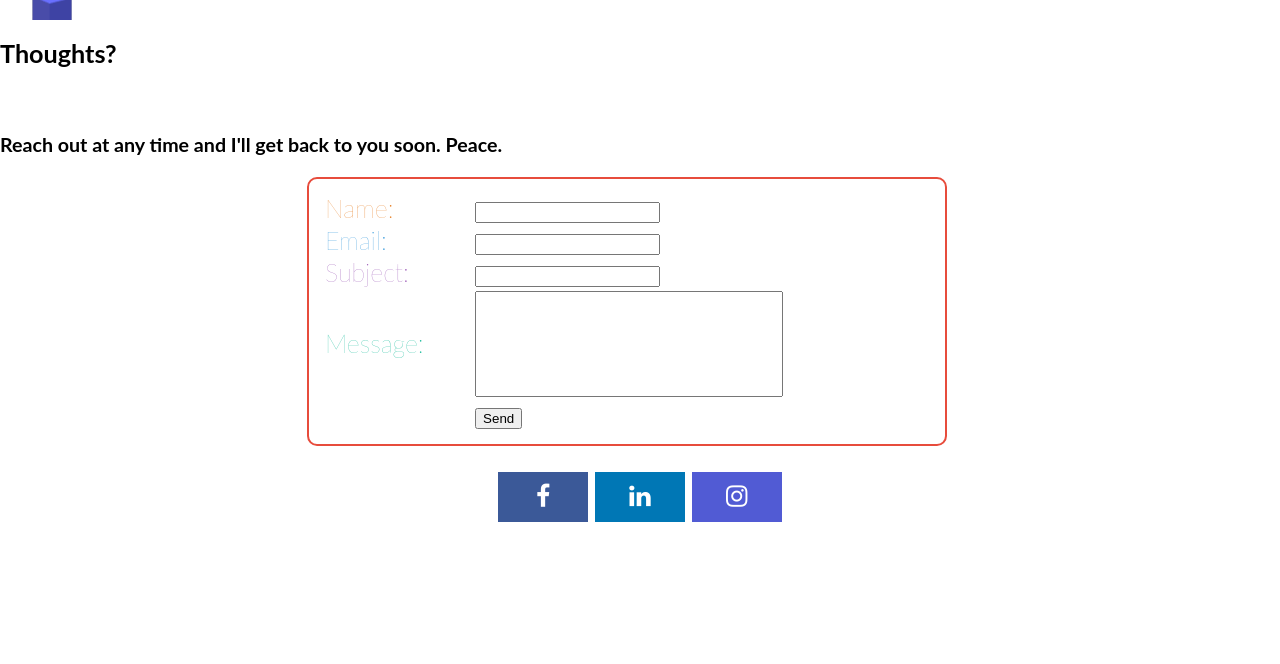
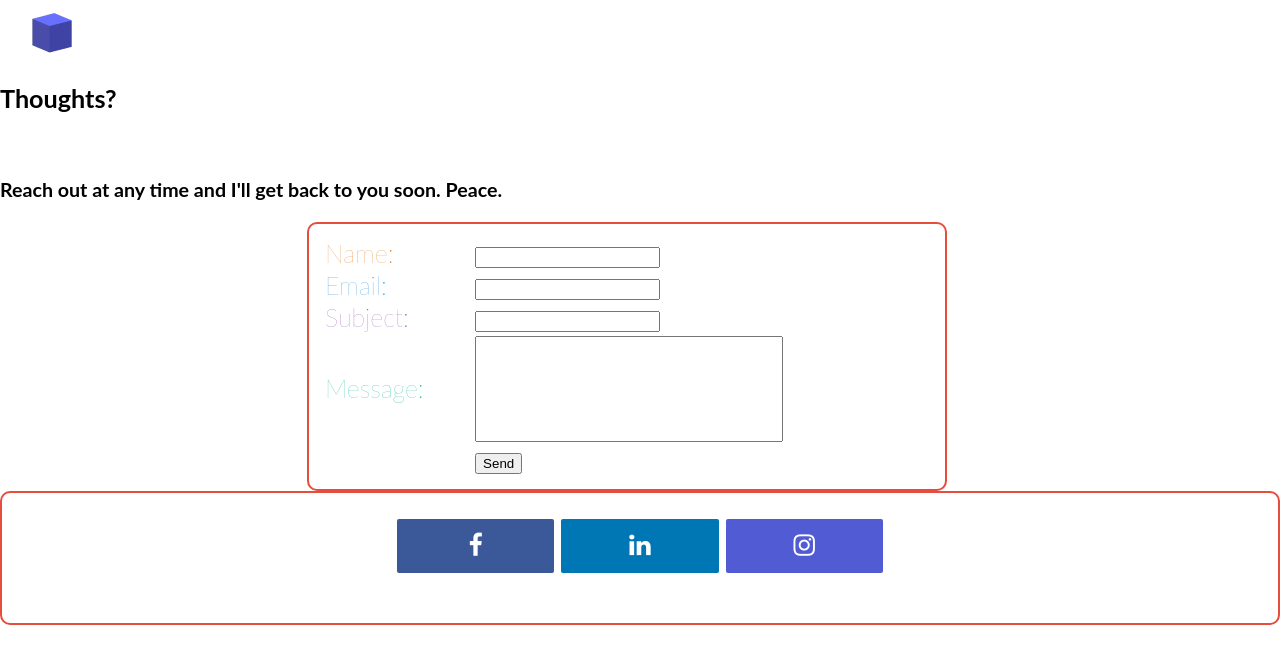
Before and after one commit to Paulavancamp/Paulavancamp.github.io, a Jekyll site: the page connect.html, which Jekyll copies as it is, in a window 1280 px wide. Shown: the top 664 px of the page. Built offline with Jekyll 4.4.1, drawn with Linux system fonts in a browser that asks for light colours.

Commit message:
spaced out menu, resized pdf, organized contact footer

```diff
--- a/css/contact.css
+++ b/css/contact.css
@@ -9,3 +9,33 @@ form{
       border-radius:10px;
       padding:1%;
   }
+
+footer {
+    text-align: center;
+    padding-bottom: 3em;
+    border: solid #e74c3c 2px;
+    border-radius:10px;
+  }
+
+  #icons{
+    text-align:center;
+    font-size: 25px;
+  }
+  .fa{
+    padding:1%;
+    height:5%;
+    color:white;
+    width:10%;
+    text-decoration: none;
+    border: solid 2px transparent;
+    border-radius: 2px;
+  }
+  .fa-facebook {
+    background: #3b5998;
+  }
+  .fa-linkedin {
+    background: #0077B5;
+  }
+  .fa-instagram {
+    background: #515BD4;
+  }
--- a/css/main.css
+++ b/css/main.css
@@ -51,6 +51,8 @@ body {
 .collapsible-menu label {
   display: block;
   cursor: pointer;
+  font-size: 45px;
+  min-height:45px;
   background: url(/images/cube-icon.png) no-repeat left center;
   padding: 10px 0 10px 50px;
 }
@@ -109,7 +111,7 @@ perspective: 2000px;
   height: 200px;
   transform-style: preserve-3d;
   transform: rotateX(-20deg) rotateY(-80deg);
-margin: 75px 50px 80px;
+  margin: 75px 50px 80px;
 }
 
 .cube-face {
@@ -163,30 +165,3 @@ margin: 75px 50px 80px;
   background-color: #9b59b6;
   border:solid #ab69c6 2px;
 }
-
-
-footer {
-  text-align: center;
-  padding-bottom: 3em;
-}
-
-#icons{
-  text-align:center;
-  font-size: 25px;
-}
-.fa{
-  padding:1%;
-  height:5%;
-  color:white;
-  width:5%;
-  text-decoration: none;
-}
-.fa-facebook {
-  background: #3b5998;
-}
-.fa-linkedin {
-  background: #0077B5;
-}
-.fa-instagram {
-  background: #515BD4;
-}
--- a/work.html
+++ b/work.html
@@ -73,7 +73,7 @@
 <body>
 <article>
 <p>Work Experience</p>
-<iframe src="/PVC_Resume.pdf" width="10%" height="1000px"></iframe>
+<iframe src="/PVC_Resume.pdf" width="100%" height="1000px"></iframe>
 </article>
 </body>
 
```
